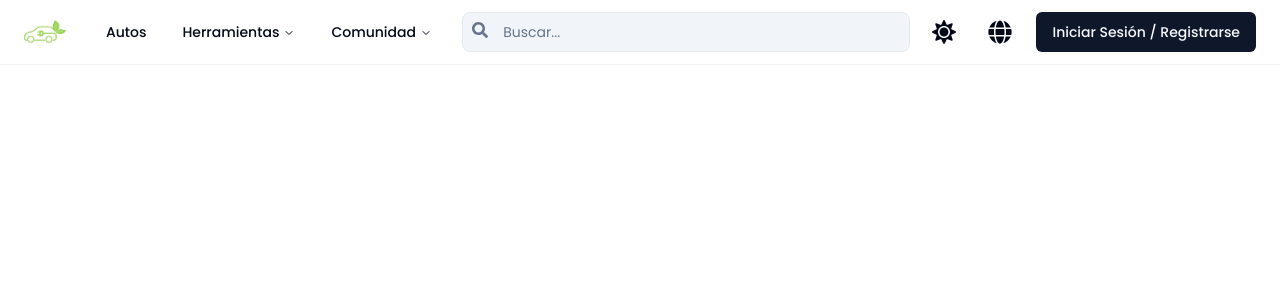
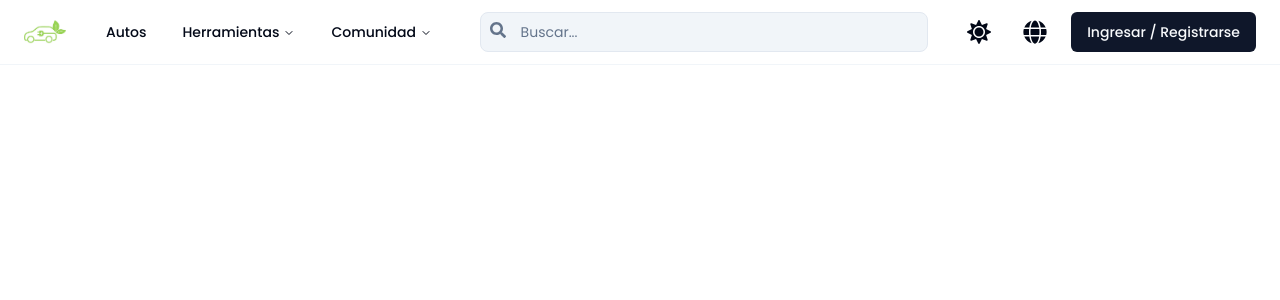
Before and after one commit to CodexScriba/electricos360, a Next.js app: page / in a window 1280 px wide. Shown: the top 300 px of the page. Built offline with nearby package versions, Linux system fonts and the light colour scheme.

Commit message:
added a comment

```diff
--- a/app/components/Navbar/Navbar.tsx
+++ b/app/components/Navbar/Navbar.tsx
@@ -161,7 +161,7 @@ export default function Navbar() {
 						<FaGlobe className="w-6 h-6" />
 						<span className="sr-only">Location</span>
 					</Button>
-					<Button variant="default">Iniciar Sesión / Registrarse</Button>
+					<Button variant="default">Ingresar / Registrarse</Button>
 				</div>
 			</div>
 		</header>
```
